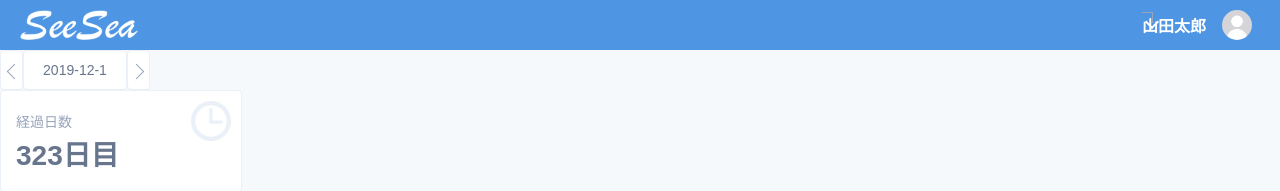
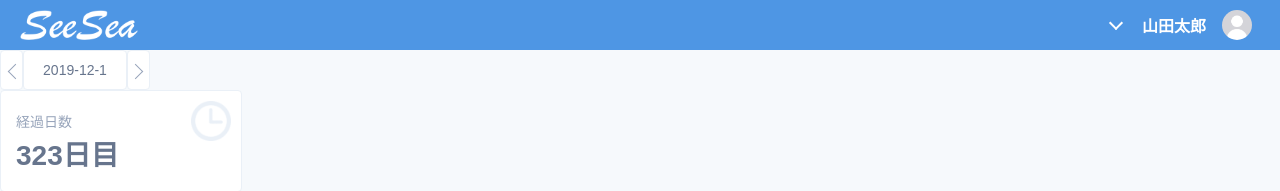
Before and after one commit to ezaki-lab/seesea, a React (Create React App) app: page / in a window 1280 px wide. Shown: the top 191 px of the page. Built offline with nearby package versions, Linux system fonts and the light colour scheme.

Commit message:
Added className at the first on css

```diff
--- a/src/components/Camera/Camera.css
+++ b/src/components/Camera/Camera.css
@@ -3,7 +3,7 @@
     width: 400px;
 }
 
-.canvas {
+.camera .canvas {
     position: absolute;
     top: 60px;
     left: calc(3% + 35px);
--- a/src/components/Card/Card.css
+++ b/src/components/Card/Card.css
@@ -3,14 +3,14 @@
     height: 100px;
 }
 
-.symbol {
+.card .symbol {
     position: absolute;
     top: 10px;
     right: 10px;
     width: 40px;
 }
 
-.data-content {
+.card .data-content {
     position: relative;
     top: 22px;
     left: 15px;
@@ -19,12 +19,12 @@
     /* background: black; */
 }
 
-.data {
+.card .data {
     color: #67758D;
     font-size: 28px;
 }
 
-.data-addition {
+.card .data-addition {
     border-style: solid;
     border-width: 1px;
     border-radius: 4px;
--- a/src/components/Navbar/Navbar.css
+++ b/src/components/Navbar/Navbar.css
@@ -7,27 +7,27 @@
     justify-content: space-between;
 }
 
-.logo {
+.navbar .logo {
     height: 60%;
     margin-top: auto;
     margin-bottom: auto;
     margin-left: 20px;
 }
 
-.profile {
+.navbar .profile {
     display: flex;
     flex-direction: row;
     text-decoration: none;
     margin-right: 20px;
 }
 
-.arrow {
-    margin-top: 12px;
+.navbar .arrow {
+    margin-top: 14px;
     margin-right: 8px;
     margin-left: 8px;
 }
 
-.arrow-icon {
+.navbar .arrow-icon {
     position: relative;
     display: inline-block;
     padding-left: 20px;
@@ -35,7 +35,8 @@
     padding-top: -30px;
 }
 
-.arrow-icon::before {
+
+.navbar .arrow-icon::before {
     content: '';
     width: 8px;
     height: 8px;
@@ -51,12 +52,12 @@
     margin-top: -5px;
 }
 
-.username {
+.navbar .username {
     margin: auto 8px;
     color: white;
 }
 
-.usericon {
+.navbar .usericon {
     height: 30px;
     width: 30px;
     margin: auto 8px;
--- a/src/components/PickDate/PickDate.css
+++ b/src/components/PickDate/PickDate.css
@@ -5,21 +5,21 @@
     flex-direction: row;
 }
 
-.prev {
+.pickdate .prev {
     height: 100%;
     width: 20%;
     cursor: pointer;
     outline: none;
 }
 
-.next {
+.pickdate .next {
     height: 100%;
     width: 20%;
     cursor: pointer;
     outline: none;
 }
 
-.inputdate {
+.pickdate .input {
     height: 100%;
     width: 100%;
     text-align: center;
@@ -29,11 +29,11 @@
     box-sizing: border-box;
 }
 
-.inputdate:focus {
+.pickdate .input:focus {
     outline: none;
 }
 
-.arrow {
+.pickdate .arrow {
     position: absolute;
     display: block;
     width: 10px;
@@ -42,16 +42,16 @@
     border-right: solid 1px #97A4BA;
 }
 
-.arrow.left {
-    top: 3px;
-    left: 0px;
+.pickdate .arrow.left {
+    top: 15px;
+    left: 9px;
     -webkit-transform: rotate(-135deg);
     transform: rotate(-135deg);
 }
 
-.arrow.right {
-    top: 3px;
-    left: -5px;
+.pickdate .arrow.right {
+    top: 15px;
+    left: 2px;
     -webkit-transform: rotate(45deg);
     transform: rotate(45deg);
 }
--- a/src/components/PickDate/PickDate.js
+++ b/src/components/PickDate/PickDate.js
@@ -59,7 +59,7 @@ class PickDate extends Component {
                     <div className='arrow left'></div>
                 </button>
                 <DayPickerInput
-                    inputProps={{ className: "inputdate base" }}
+                    inputProps={{ className: "input base" }}
                     value={this.state.selectedDate}
                     onDayChange={this.handleDateChange}
                 />
```
